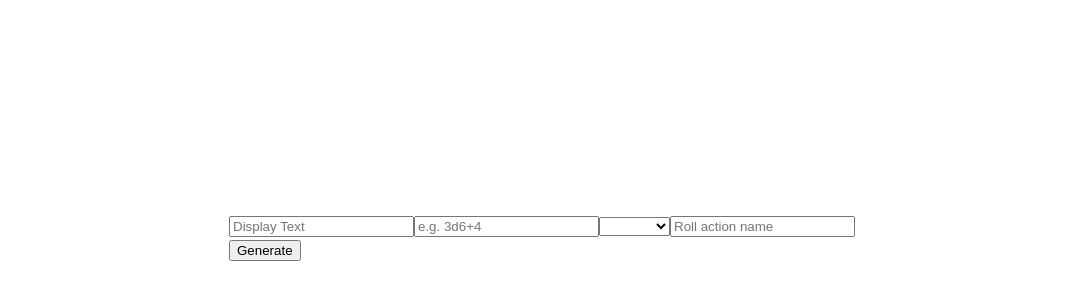
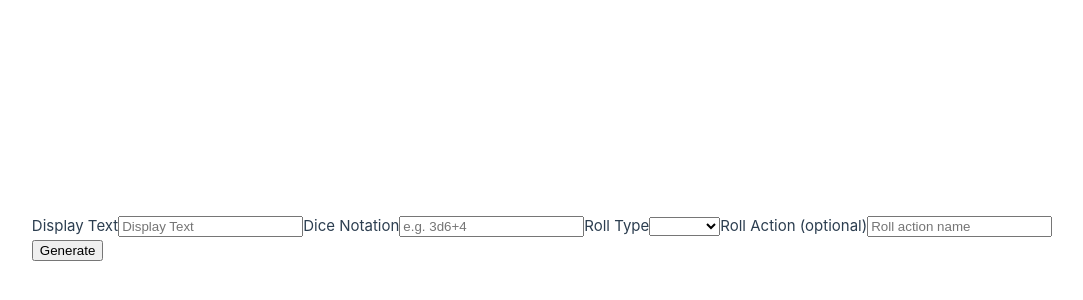
Before and after one commit to scherma/rollable, a Vue app: page / in a window 1280 px wide. Shown: the part 162-462 px from the top of the page, without its empty margins (98-1181 px from the left). Built offline with nearby package versions, Linux system fonts and the light colour scheme.

Commit message:
Error messages and labels

```diff
--- a/src/components/rollable.vue
+++ b/src/components/rollable.vue
@@ -2,13 +2,18 @@
   <div fluid>
     <div>
       <form>
-        <input required placeholder="Display Text" v-model="form.displayText" />
-        <input required placeholder="e.g. 3d6+4" v-model="form.diceNotation" />
-        <select v-model="form.rollType">
+        <label for="display">Display Text</label>
+        <input required id="display" placeholder="Display Text" v-model="form.displayText" />
+        <label for="diceNotation">Dice Notation</label>
+        <input required id="diceNotation" placeholder="e.g. 3d6+4" v-model="form.diceNotation" />
+        <label for="rollType">Roll Type</label>
+        <select id="rollType" v-model="form.rollType">
           <option v-for="rollType in validRollTypes">{{ rollType }}</option>
         </select>
-        <input placeholder="Roll action name" v-model="form.rollAction" />
-        <select v-if="form.rollType=='damage'" v-model="form.rollDamageType">
+        <label for="rollAction">Roll Action (optional)</label>
+        <input id="rollAction" placeholder="Roll action name" v-model="form.rollAction" />
+        <label v-if="form.rollType=='damage'" for="rollDamageType">Roll Damage Type</label>
+        <select id="rollDamageType" v-if="form.rollType=='damage'" v-model="form.rollDamageType">
           <option v-for="rollDamageType in validRollDamageTypes">{{ rollDamageType }}</option>
         </select>
       </form>
@@ -34,7 +39,14 @@ const form = reactive({
 
 const block = reactive({text: ""});
 
+const err = reactive({text: null});
+
 const blockgen = computed(() => {
-  block.text = rollablegen(form.displayText, form.diceNotation, form.rollType, {rollAction: form.rollAction, rollDamageType: form.rollDamageType})
+  try {
+    block.text = rollablegen(form.displayText, form.diceNotation, form.rollType, {rollAction: form.rollAction, rollDamageType: form.rollDamageType})
+    err.text = null;
+  } catch (error) {
+    err.text = error.text;
+  }
 })
 </script>
```
Also changed, not shown: 3 other files (tests, documents, lock files or other folders).
